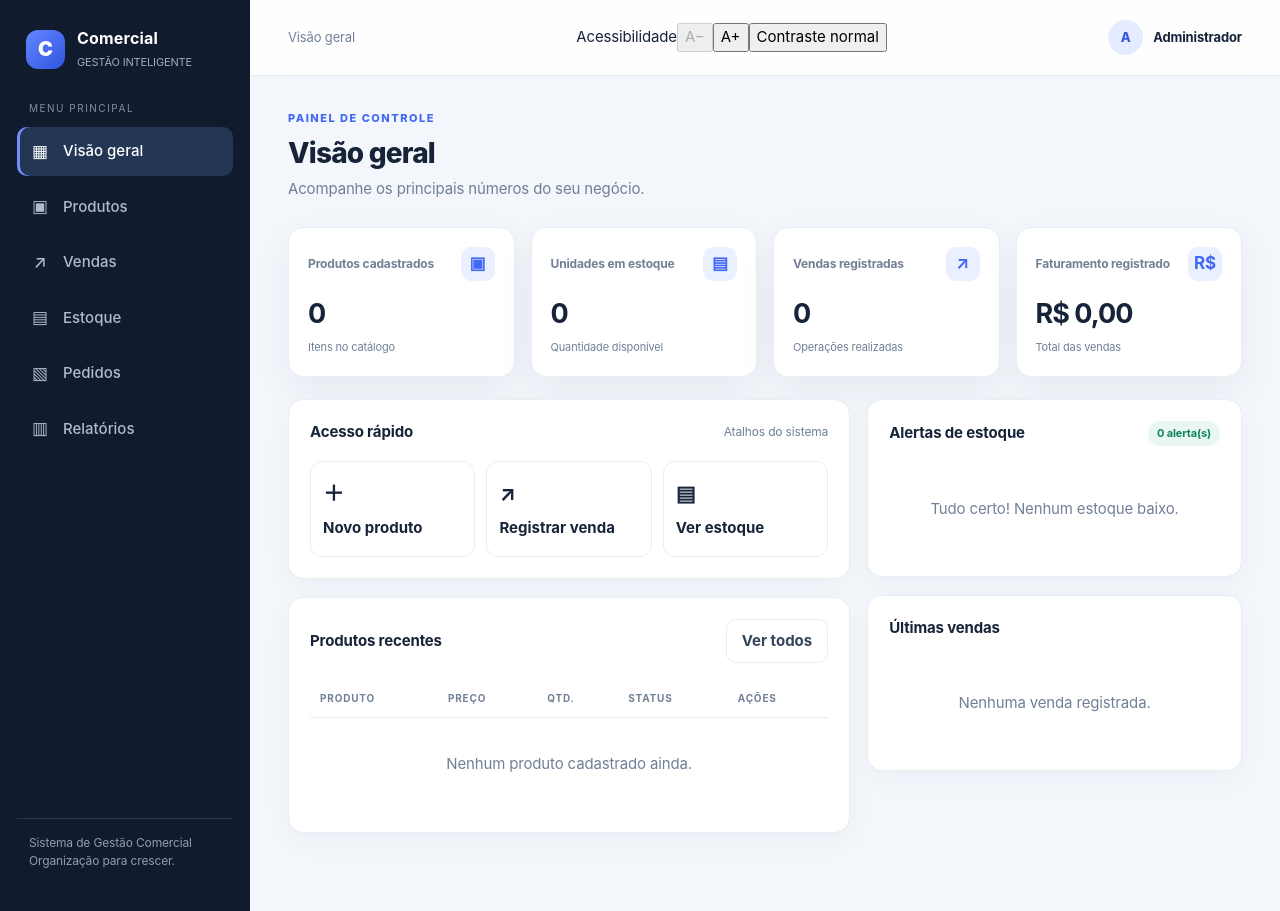
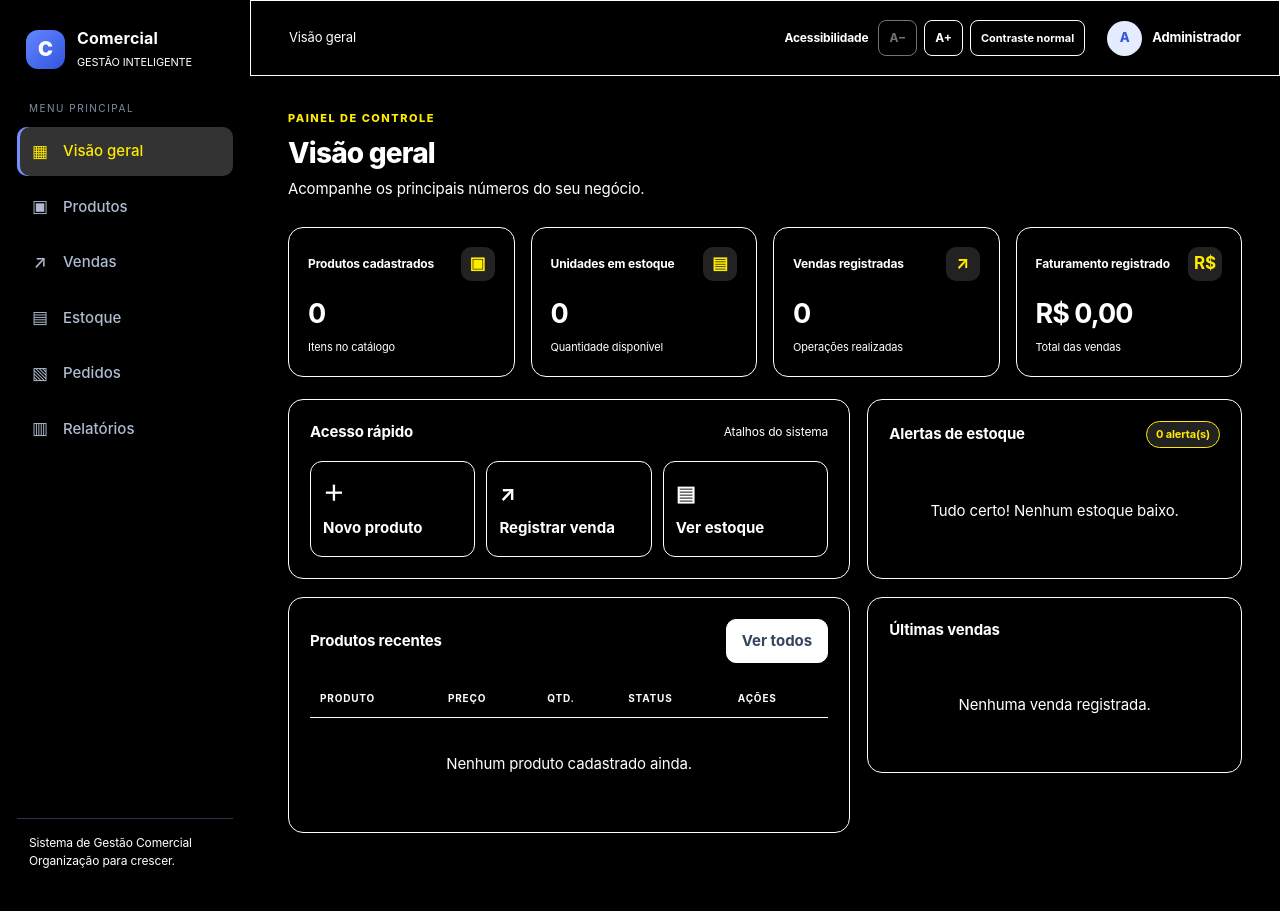
Before and after one commit to WGMystery/Sistema-de-Gest-o-Comercial, a plain HTML site: page index.html in a window 1280 px wide. Both pictures are taken after a click on the button "Alto contraste". Drawn offline with Linux system fonts and the light colour scheme.

Commit message:
Style accessible controls and high contrast mode

```diff
--- a/style.css
+++ b/style.css
@@ -27,3 +27,22 @@ td{vertical-align:middle}
 .pill{white-space:nowrap}
 @media(max-width:680px){.content{padding-top:20px}.panel{padding:16px}.topbar{background:#fff}.stats{grid-template-columns:repeat(2,minmax(0,1fr))}.stat small{line-height:1.35}}
 @media(prefers-reduced-motion:reduce){*,*::before,*::after{scroll-behavior:auto!important;animation-duration:.01ms!important;animation-iteration-count:1!important;transition-duration:.01ms!important}}
+
+
+/* Ferramentas de acessibilidade visual */
+.top-actions{display:flex;align-items:center;gap:7px;margin-left:auto;margin-right:22px}
+.a11y-label{font-size:12px;color:var(--muted);font-weight:700;margin-right:3px}
+.a11y-btn{border:1px solid var(--line);border-radius:8px;background:#fff;color:var(--ink);padding:7px 10px;font-weight:750;font-size:12px;min-height:36px}
+.a11y-btn:hover{border-color:var(--blue);background:var(--blue2)}
+.a11y-btn:disabled{opacity:.45;cursor:not-allowed}
+.contrast-btn{font-size:11px}
+body.high-contrast{--bg:#000;--panel:#000;--ink:#fff;--muted:#fff;--line:#fff;--nav:#000;--blue:#ffeb00;--blue2:#222;--green:#00ff9d;--red:#ff7070;--amber:#ffe600;--shadow:none;color:#fff}
+body.high-contrast .topbar,body.high-contrast .panel,body.high-contrast .stat,body.high-contrast .modal,body.high-contrast .quick button,body.high-contrast .toolbar input,body.high-contrast .toolbar select,body.high-contrast .field input,body.high-contrast .field select,body.high-contrast .a11y-btn{background:#000!important;color:#fff!important;border:1px solid #fff!important;box-shadow:none}
+body.high-contrast .nav button.active,body.high-contrast .nav button:hover{background:#333;color:#ffeb00}
+body.high-contrast .btn.primary{background:#ffeb00;color:#000}
+body.high-contrast a,body.high-contrast .eyebrow,body.high-contrast .stat-icon{color:#ffeb00}
+body.high-contrast th,body.high-contrast td{color:#fff;border-color:#fff}
+body.high-contrast .pill{background:#222;color:#ffeb00;border:1px solid #ffeb00}
+body.high-contrast .side-foot,body.high-contrast .brand small{color:#fff}
+@media(max-width:850px){.top-actions{margin-right:10px;gap:5px}.a11y-label{display:none}}
+@media(max-width:520px){.top-actions{margin-left:auto}.a11y-btn{padding:6px 8px}.contrast-btn{max-width:88px;white-space:normal;line-height:1.1}.profile{display:none}}
```
